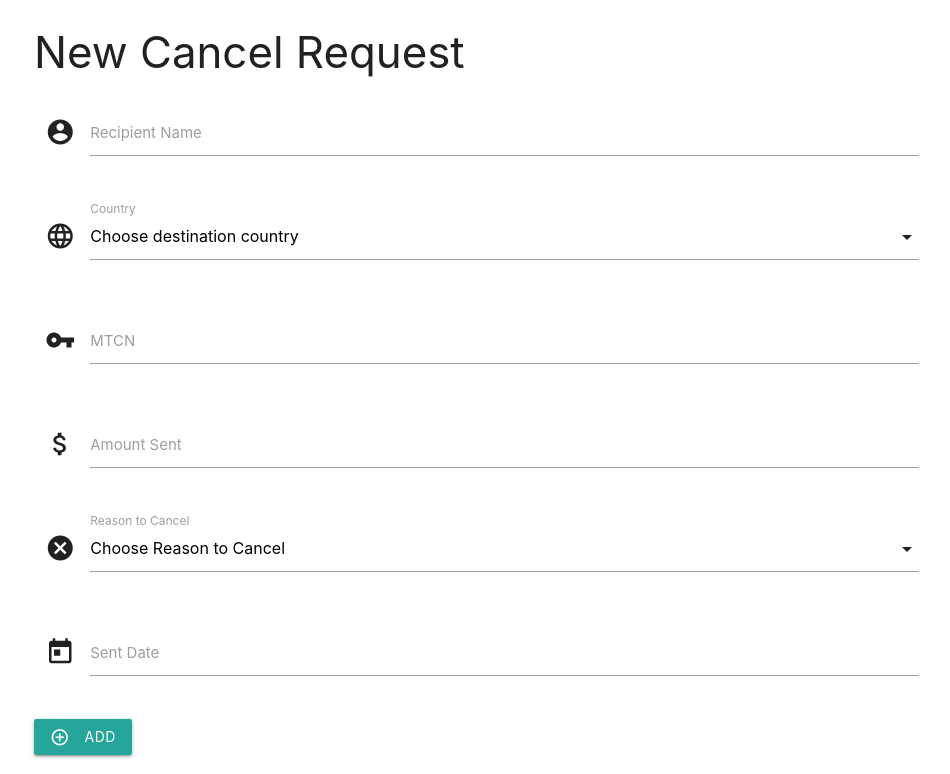
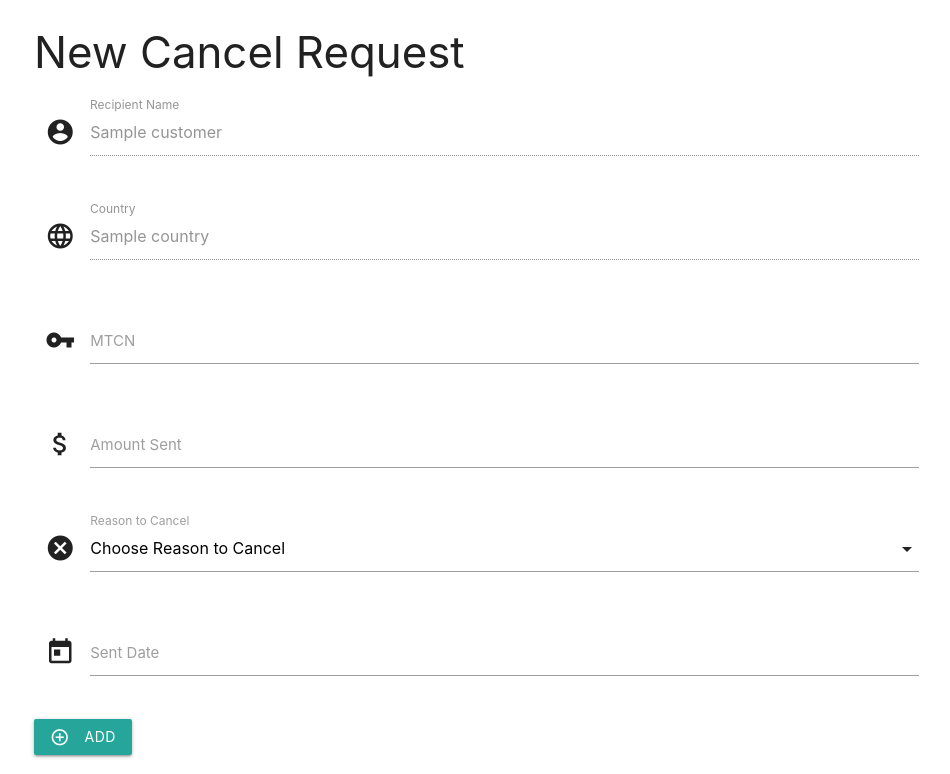
Before and after one commit to jordy-silva/ci-western_onion-msp, a Flask app: template templates/new_request.html in a window 1280 px wide. Shown: the top 774 px of the page, without its empty margins (158-1108 px from the left). Run offline with Flask 2, Linux system fonts and the light colour scheme; the template is opened without the code that fills it: most values are stand-ins (such as "Sample title", 1, 10 or a date in 2020); some libraries are stand-ins or nearby versions.

Commit message:
add functionality add_payout

```diff
--- a/app.py
+++ b/app.py
@@ -1,6 +1,7 @@
 import os
 from flask import Flask, render_template, request, redirect, url_for
 from flask_pymongo import PyMongo
+from bson.objectid import ObjectId
 
 app = Flask(__name__)
 app.config["MONGO_URI"] = os.getenv('MONGO_URI', 'mongodb://localhost')
@@ -12,9 +13,15 @@ mongo = PyMongo(app)
 def show_all():
     return render_template("queue.html", customers=mongo.db.customers.find(), payouts=list(mongo.db.payouts.find()))
 
+
 @app.route('/new_request')
 def new_request():
-    return render_template("new_request.html")
+    return render_template("new_request.html", customer="")
+
+
+@app.route('/add_payout/<customer_id>')
+def add_payout(customer_id):
+    return render_template("new_request.html", customer=mongo.db.customers.find_one({"_id": ObjectId(customer_id)}))
 
 
 @app.route('/create_records', methods=['POST'])
@@ -25,18 +32,22 @@ def create_records():
         # If data is about customer we add it to the customer dict
         if key == "recipient_name" or key == "country":
             customer[key] = value
+        if key == "customer_id":
+            if value:
+                payout[key] = ObjectId(value)
         # Otherwise we add it to the payout dict
         else:
             payout[key] = value
-    #If data doesn't contain the customer_id it means customer it's not in the database and we need to insert it
+    # If data doesn't contain the customer_id it means customer it's not in the database and we need to insert it
     if request.form.get("customer_id") == "":
-        #Insert document with customer information
+        # Insert document with customer information
         insert = mongo.db.customers.insert_one(customer)
-        #And we set the customer_id in the payout record
+        # And we set the customer_id in the payout record
         payout["customer_id"] = insert.inserted_id
-    #Insert document with payout information
+    # Insert document with payout information
     mongo.db.payouts.insert_one(payout)
-    return redirect(url_for('new_request'))
+    return redirect(url_for('show_all'))
+
 
 if __name__ == '__main__':
     app.run(host=os.environ.get('IP'),
--- a/templates/new_request.html
+++ b/templates/new_request.html
@@ -2,11 +2,16 @@
 <h3>New Cancel Request</h3>
 <div class="row">
     <form action="{{ url_for('create_records') }}" method="POST" class="col s12">
-        <input type="hidden" id="customer_id" name="customer_id" value="">
+        <input type="hidden" id="customer_id" name="customer_id" value="{{customer._id}}">
         <div class="row">
             <div class="input-field col s12">
                 <i class="material-icons prefix">account_circle</i>
+                {% if customer %}
+                <input id="recipient_name" name="recipient_name" type="text" value="{{customer.recipient_name}}"
+                    disabled required>
+                {% else %}
                 <input id="recipient_name" name="recipient_name" type="text" required>
+                {% endif%}
                 <label for="recipient_name">Recipient Name</label>
             </div>
         </div>
@@ -14,11 +19,15 @@
         <div class="row">
             <div class="input-field col s12">
                 <i class="material-icons prefix">language</i>
-                <select id="country" name="country" required>
-                    <option value="" disabled selected>Choose destination country</option>
-                    <option value="Italy">Italy</option>
-                </select>
-                <label for="country">Country</label>
+                    {% if customer%}
+                    <input id="country" name="country" type="text" value="{{customer.country}}" disabled required>
+                    {% else %}
+                    <select id="country" name="country" required>
+                        <option value="" disabled selected>Choose destination country</option>
+                        <option value="Italy">Italy</option>
+                    </select>
+                    {% endif%}
+                    <label for="country">Country</label>
             </div>
         </div>
 
--- a/templates/queue.html
+++ b/templates/queue.html
@@ -10,7 +10,7 @@
                     <strong>{{customer.recipient_name}} ({{customer.country}})</strong>
                 </div>
                 <div class="col s1">
-                    <a class="tooltipped" data-position="left" data-tooltip="Add another payout">
+                    <a href="{{url_for('add_payout', customer_id=customer._id)}}"  class="tooltipped" data-position="left" data-tooltip="Add another payout">
                         <i class="material-icons">add_circle_outline</i>
                     </a>
                 </div>
```
